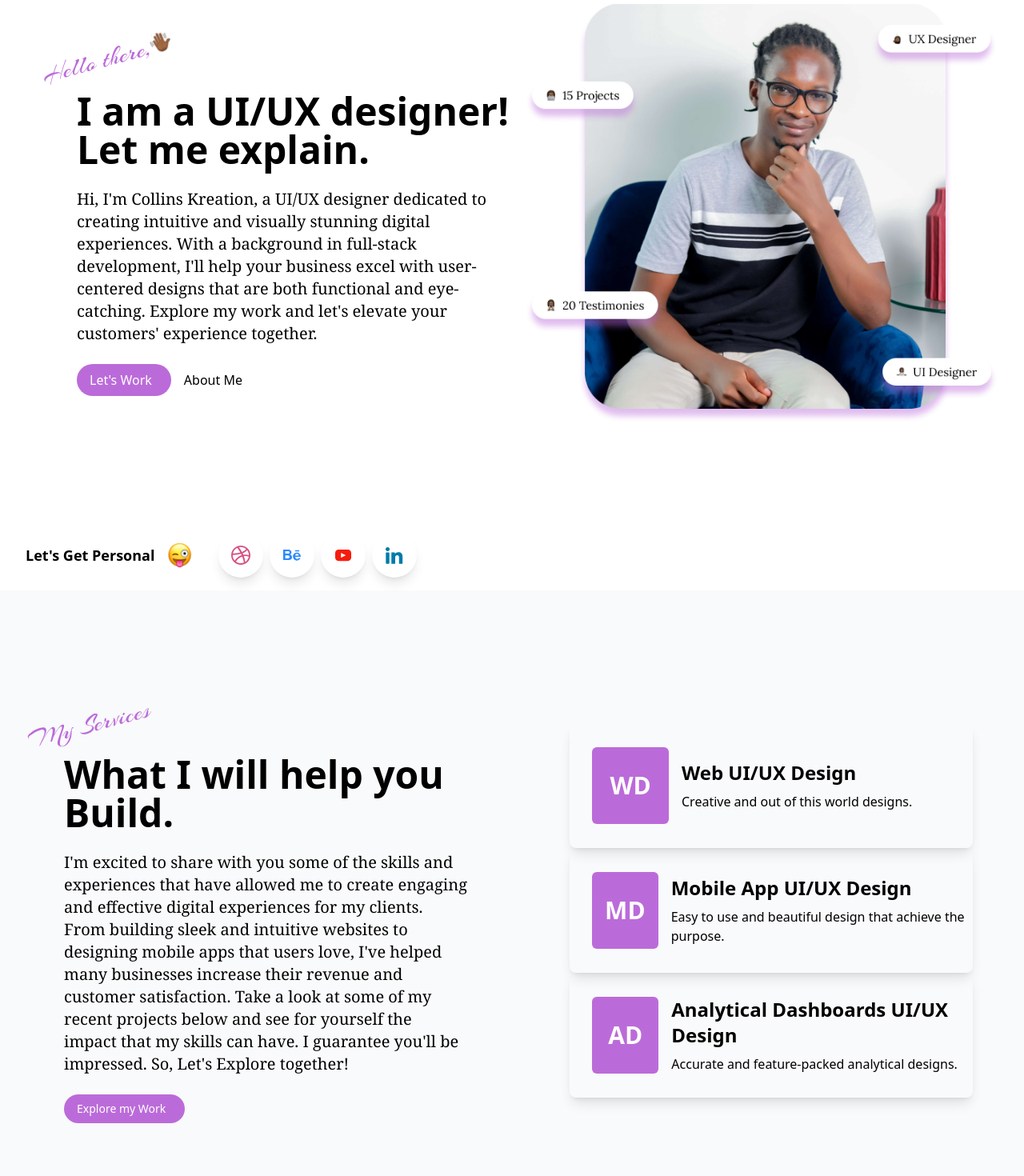
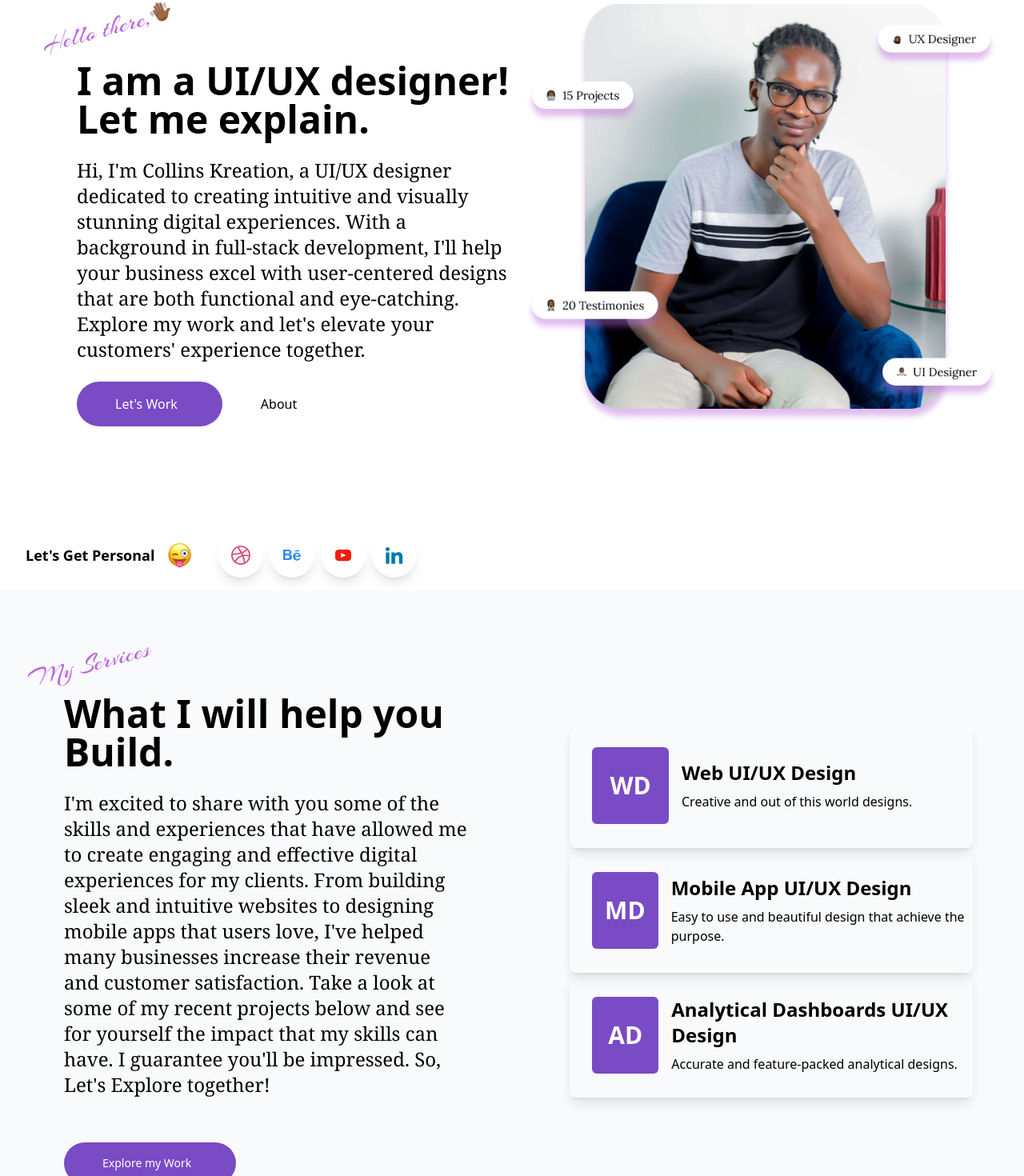
Before and after one commit to Kollynce/Portfolio_redo, a Vue app: page / in a window 1280 px wide. Shown: the part 230-1700 px from the top of the page at 80% size. Built offline with nearby package versions, Linux system fonts and the light colour scheme.

Commit message:
small changes made

```diff
--- a/src/components/Experience.vue
+++ b/src/components/Experience.vue
@@ -1,5 +1,7 @@
 <template>
-  <div
+  <div class="flex justify-center items-center">
+    <div class="flex justify-center items-center">
+    <div
     class="w-full flex flex-col md:flex-row justify-between p-4 h-full md:min-h-screen items-center container space-y-8 md:space-y-0 md:space-x-28">
     <div class="w-full md:w-1/2 m-4">
       <p class="hidden md:flex">
@@ -61,6 +63,10 @@
       </div>
     </div>
   </div>
+  </div>
+  </div>
+
+
 </template>
 
 <script>
--- a/src/components/Footer.vue
+++ b/src/components/Footer.vue
@@ -1,5 +1,6 @@
 <template>
-    <div class="w-full flex flex-col md:flex-row justify-between p-4 md:min-h-screen items-center container md:space-x-28">
+    <div class="flex justify-center items-center">
+       <div class="w-full flex flex-col md:flex-row justify-between p-4 md:min-h-screen items-center container md:space-x-28">
         <div class="w-full md:w-1/2 m-4">
             <p class="hidden md:flex">
                 <img src="../assets/footer.svg" alt="" />
@@ -36,6 +37,8 @@
                 class="w-3/4 md:w-auto object-cover rounded-xl shadow-lg shadow-purple-300" />
         </div>
     </div>
+    </div>
+
 </template>
 
 <script>
--- a/src/components/Hero.vue
+++ b/src/components/Hero.vue
@@ -8,18 +8,18 @@
         <p class="text-4xl md:text-5xl font-sans font-bold md:ml-12">
           I am a UI/UX designer! Let me explain.
         </p>
-        <p class="text-lg md:text-xl font-serif py-6 md:ml-12">
+        <p class="text-lg md:text-2xl font-serif py-6 md:ml-12">
           Hi, I'm Collins Kreation, a UI/UX designer dedicated to creating intuitive and visually stunning digital
           experiences. With a background in full-stack development, I'll help your business excel with user-centered
           designs that are both functional and eye-catching. Explore my work and let's elevate your customers' experience
           together.
         </p>
-        <div class="flex flex-col md:flex-row items-center md:ml-12">
+        <div class="flex flex-col md:flex-row items-center md:ml-12 mt- space-x-12">
           <button
-            class="font-sans text-sm md:text-base font-medium px-4 py-2 hover:shadow-lg hover:shadow-purple-200 rounded-full flex justify-between items-center bg-primary text-white mb-4 md:mb-0">
+            class="font-sans text-sm md:text-base font-medium px-12 py-4 hover:shadow-lg hover:shadow-purple-200 rounded-full flex justify-between items-center bg-primary text-white mb-4 md:mb-0">
             <span class="pr-2 font-sans items-center font-medium">Let's Work</span>
           </button>
-          <a href="" class="ml-0 md:ml-4 font-sans font-medium hover:text-primary">About Me</a>
+          <router-link to="/about" class="ml-0 md:ml-6 font-sans font-medium hover:text-primary">About</router-link>
         </div>
       </div>
       <div class="md:w-1/2 flex justify-center">
--- a/src/components/Projects.vue
+++ b/src/components/Projects.vue
@@ -1,6 +1,7 @@
 <template>
-    <div
-        class="w-full flex flex-col md:flex-row justify-between p-4 md:min-h-screen items-center container space-x-0 md:space-x-28 bg-gray-50">
+    <div class="flex justify-center items-center">
+        <div
+        class="w-full flex flex-col md:flex-row justify-between px-4 md:min-h-screen items-center container space-x-0 md:space-x-28 bg-gray-50">
         <div class="w-full md:w-1/2 m-4">
             <p class="hidden md:flex">
                 <img src="../assets/projects.svg" alt="" />
@@ -38,6 +39,8 @@
             <img src="../assets/projects.png" class="w-full h-full object-cover" />
         </div>
     </div>
+    </div>
+
 </template>
 
 <script>
--- a/src/components/Service.vue
+++ b/src/components/Service.vue
@@ -1,5 +1,6 @@
 <template>
-  <div
+  <div class="flex justify-center items-center">
+    <div
     class="w-full flex flex-col md:flex-row justify-between p-4 md:min-h-screen items-center container space-y-8 md:space-y-0 md:space-x-28 bg-gray-50">
     <div class="w-full md:w-1/2 m-4">
       <p class="hidden md:flex">
@@ -8,16 +9,16 @@
       <p class="text-4xl md:text-5xl font-sans font-bold md:ml-12">
         What I will help you Build.
       </p>
-      <p class="text-lg md:text-xl font-serif py-6 md:ml-12">
+      <p class="text-lg md:text-2xl font-serif py-6 md:ml-12">
         I'm excited to share with you some of the skills and experiences that have allowed me to create engaging and
         effective digital experiences for my clients. From building sleek and intuitive websites to designing mobile apps
         that users love, I've helped many businesses increase their revenue and customer satisfaction. Take a look at some
         of my recent projects below and see for yourself the impact that my skills can have. I guarantee you'll be
         impressed. So, Let's Explore together!
       </p>
-      <span class="w-full flex items-center md:ml-12">
+      <span class="w-full flex items-center mt-8 md:ml-12">
         <button
-          class="font-sans text-sm font-medium px-4 py-2 hover:shadow-lg hover:shadow-purple-200 rounded-full flex justify-between items-center bg-primary text-white">
+          class="font-sans text-sm font-medium px-12 py-4 hover:shadow-lg hover:shadow-purple-200 rounded-full flex justify-between items-center bg-primary text-white">
           <span class="pr-2 font-sans items-center font-medium">Explore my Work</span>
         </button>
       </span>
@@ -54,6 +55,8 @@
       </div>
     </div>
   </div>
+  </div>
+
 </template>
 
 <script>
--- a/tailwind.config.cjs
+++ b/tailwind.config.cjs
@@ -7,7 +7,7 @@
   theme: {
     extend: {
       colors: {
-        'primary': '#BB6BD9',
+        'primary': '#794bc5',
         // 'secondary': '#a5b1c2',
       },
     },
```
